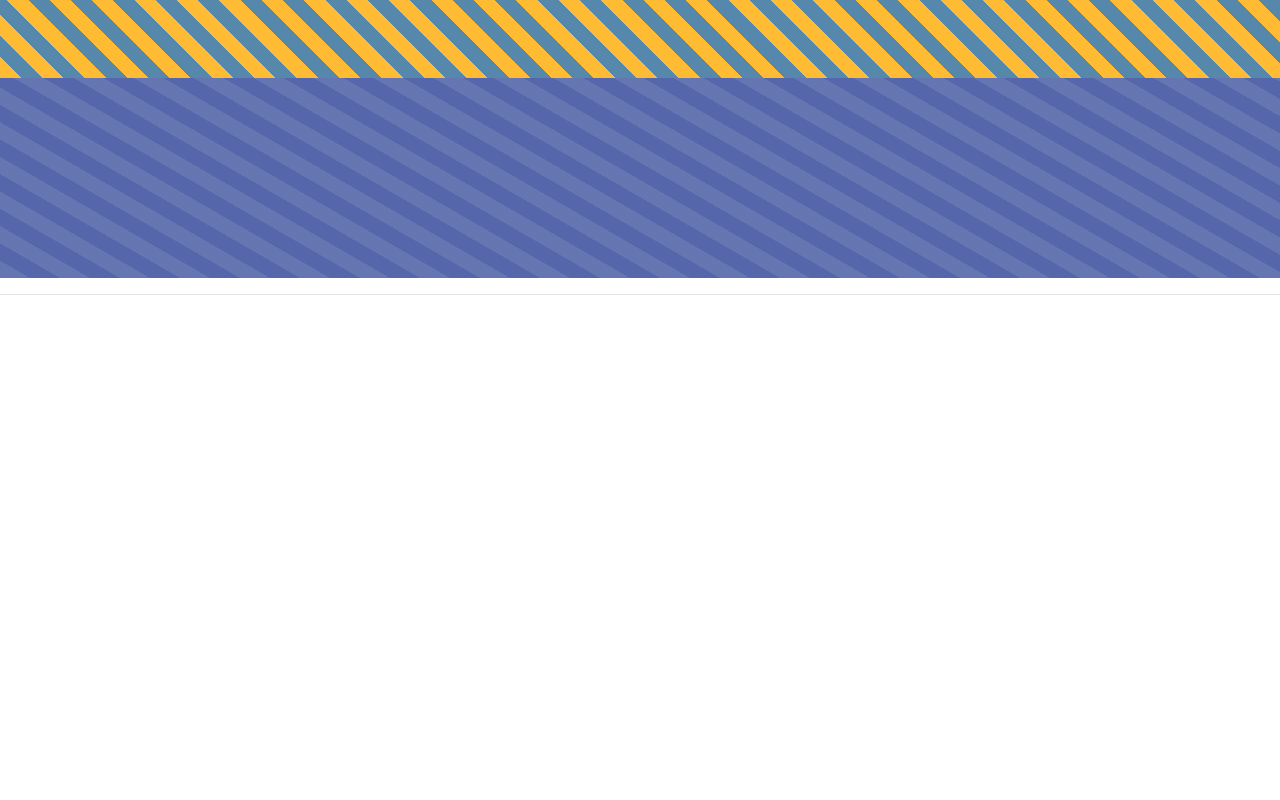
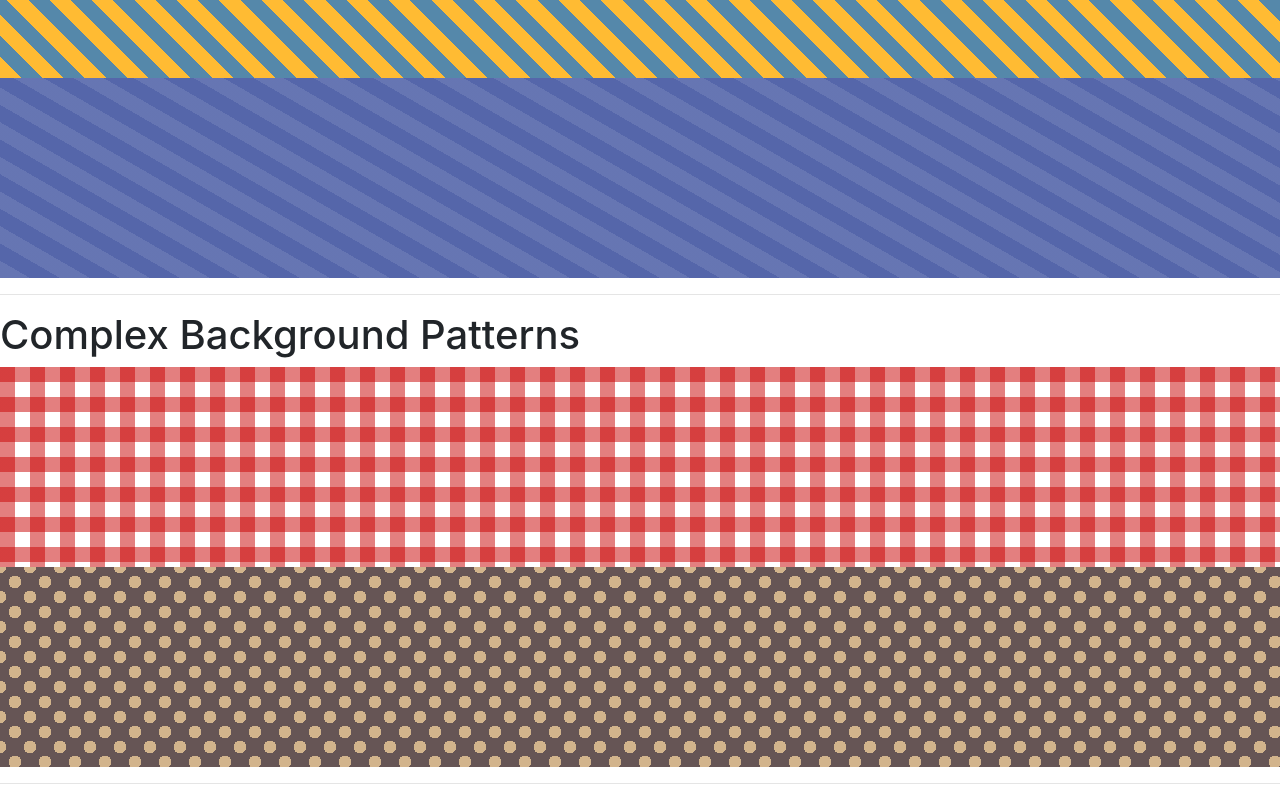
Before and after one commit to HaymakerJones/css-extras, an Angular app: page / in a window 1280 px wide. Shown: the part 1945-2745 px from the top of the page. Before the commit the page ends 2256 px from the top, so only its background shows below. Built offline with nearby package versions, Linux system fonts and the light colour scheme.

Commit message:
complex backgrounds finished

```diff
--- a/src/app/app.component.html
+++ b/src/app/app.component.html
@@ -9,3 +9,6 @@
 
 <app-striped-background></app-striped-background>
 <hr>
+
+<app-complex-background></app-complex-background>
+<hr>
--- a/src/app/app.module.ts
+++ b/src/app/app.module.ts
@@ -7,6 +7,7 @@ import { TranslucentBordersComponent } from './translucent-borders/translucent-b
 import { MultiBorderComponent } from './multi-border/multi-border.component';
 import { FlexBackgroundPositionComponent } from './flex-background-position/flex-background-position.component';
 import { StripedBackgroundComponent } from './striped-background/striped-background.component';
+import { ComplexBackgroundComponent } from './complex-background/complex-background.component';
 
 
 @NgModule({
@@ -15,7 +16,8 @@ import { StripedBackgroundComponent } from './striped-background/striped-backgro
     TranslucentBordersComponent,
     MultiBorderComponent,
     FlexBackgroundPositionComponent,
-    StripedBackgroundComponent
+    StripedBackgroundComponent,
+    ComplexBackgroundComponent
   ],
   imports: [
     BrowserModule
--- /dev/null
+++ b/src/app/complex-background/complex-background.component.css
@@ -0,0 +1,22 @@
+.main {
+  display: grid;
+  grid-template-columns: 1fr;
+  grid-auto-rows: minmax(50px, auto); }
+
+.grid-pattern {
+  height: 200px;
+  background: white;
+  background-image: -webkit-gradient(linear, left top, right top, color-stop(50%, rgba(200, 0, 0, 0.5)), color-stop(0, transparent)), -webkit-gradient(linear, left top, left bottom, color-stop(50%, rgba(200, 0, 0, 0.5)), color-stop(0, transparent));
+  background-image: -webkit-linear-gradient(left, rgba(200, 0, 0, 0.5) 50%, transparent 0), -webkit-linear-gradient(rgba(200, 0, 0, 0.5) 50%, transparent 0);
+  background-image: -o-linear-gradient(left, rgba(200, 0, 0, 0.5) 50%, transparent 0), -o-linear-gradient(rgba(200, 0, 0, 0.5) 50%, transparent 0);
+  background-image: linear-gradient(90deg, rgba(200, 0, 0, 0.5) 50%, transparent 0), linear-gradient(rgba(200, 0, 0, 0.5) 50%, transparent 0);
+  background-size: 30px 30px; }
+
+.polka-dot {
+  height: 200px;
+  background: #655;
+  background-image: -webkit-radial-gradient(tan 30%, transparent 0), -webkit-radial-gradient(tan 30%, transparent 0);
+  background-image: -o-radial-gradient(tan 30%, transparent 0), -o-radial-gradient(tan 30%, transparent 0);
+  background-image: radial-gradient(tan 30%, transparent 0), radial-gradient(tan 30%, transparent 0);
+  background-size: 30px 30px;
+  background-position: 0 0, 15px 15px; }
--- /dev/null
+++ b/src/app/complex-background/complex-background.component.html
@@ -0,0 +1,5 @@
+<div class="main">
+  <h1>Complex Background Patterns</h1>
+  <div class="grid-pattern"></div>
+  <div class="polka-dot"></div>
+</div>
--- /dev/null
+++ b/src/app/complex-background/complex-background.component.scss
@@ -0,0 +1,21 @@
+@import '../shared/grids.scss';
+@import '../shared/backgrounds.scss';
+
+.main {
+    @include main-grid;
+}
+
+.grid-pattern {
+    height: 200px;
+    // background: white;
+    // background-image:
+    //     linear-gradient( 90deg, rgba(200, 0, 0, 0.5) 50%, transparent 0 ),
+    //     linear-gradient( rgba(200, 0, 0, 0.5) 50%, transparent 0 );
+    // background-size: 30px 30px;
+    @include plaid( 30px, 90deg, 50%, white, rgba( 200, 0, 0, 0.5 ) );
+}
+
+.polka-dot {
+    height: 200px;
+    @include polka-dot( 30px, 30%, #655, tan );
+}
--- /dev/null
+++ b/src/app/complex-background/complex-background.component.ts
@@ -0,0 +1,15 @@
+import { Component, OnInit } from '@angular/core';
+
+@Component({
+  selector: 'app-complex-background',
+  templateUrl: './complex-background.component.html',
+  styleUrls: ['./complex-background.component.css']
+})
+export class ComplexBackgroundComponent implements OnInit {
+
+  constructor() { }
+
+  ngOnInit() {
+  }
+
+}
--- /dev/null
+++ b/src/app/shared/backgrounds.scss
@@ -0,0 +1,16 @@
+@mixin polka-dot( $size, $dot, $base, $accent ) {
+    background: $base;
+    background-image:
+        radial-gradient( $accent $dot, transparent 0 ),
+        radial-gradient( $accent $dot, transparent 0 );
+    background-size: $size $size;
+    background-position: 0 0, $size/2 $size/2;
+}
+
+@mixin plaid( $size, $deg, $rectangle, $base, $accent ) {
+    background: $base;
+    background-image:
+        linear-gradient( $deg, $accent $rectangle, transparent 0),
+        linear-gradient( $accent $rectangle, transparent 0);
+    background-size: $size $size;
+}
--- a/src/app/shared/grids.scss
+++ b/src/app/shared/grids.scss
@@ -3,3 +3,9 @@
     grid-template-columns: 1fr;
     grid-auto-rows: minmax(50px, auto);
 }
+
+@mixin custom-grid( $col, $rHeight, $gap ) {
+    display: grid;
+    grid-template-columns: repeat( $cols, 1fr );
+    grid-auto-rows: minmax( 50px, auto );
+}
```
Also changed, not shown: src/app/app.module.js (+1 -1 lines), src/app/shared/backgrounds.css (added), 2 other files (tests, documents, lock files or other folders).
